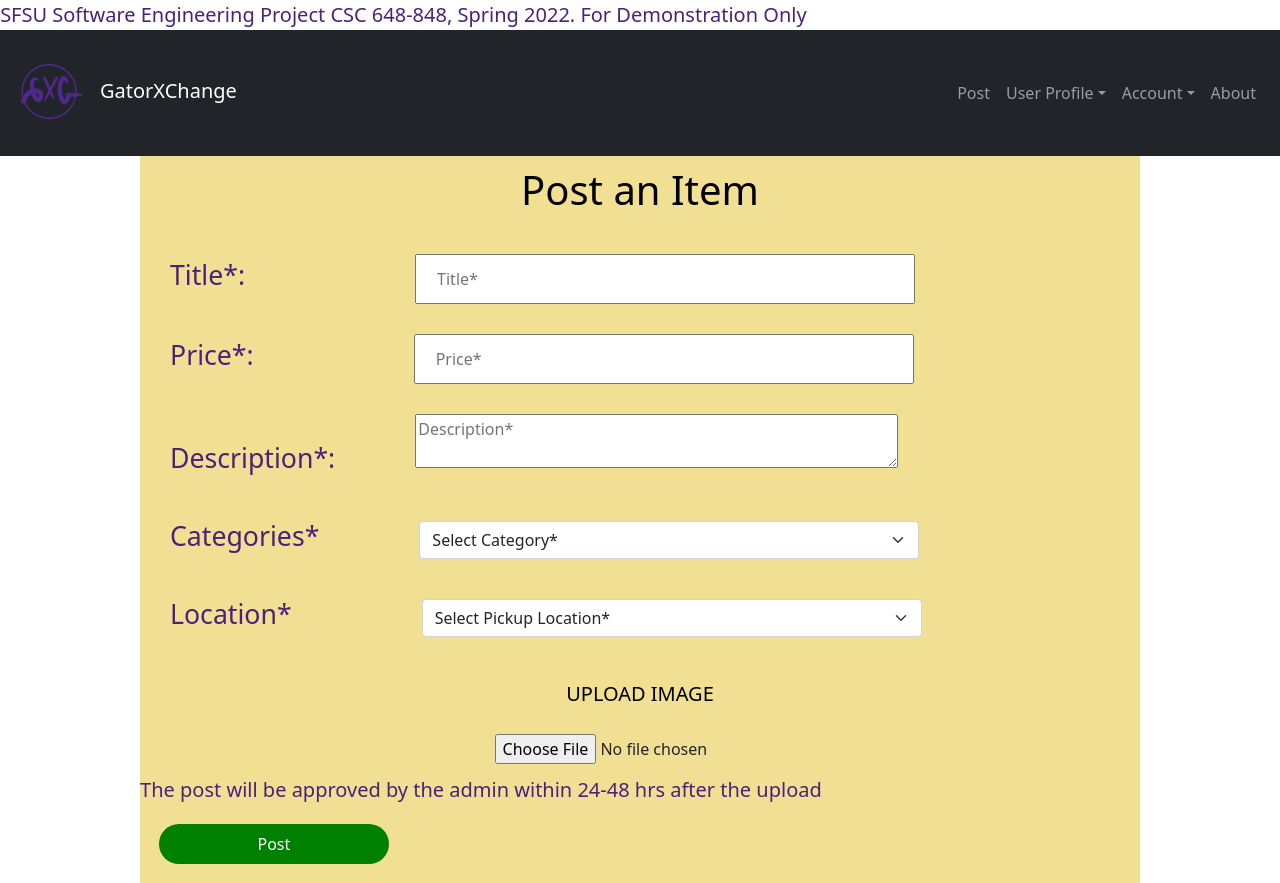
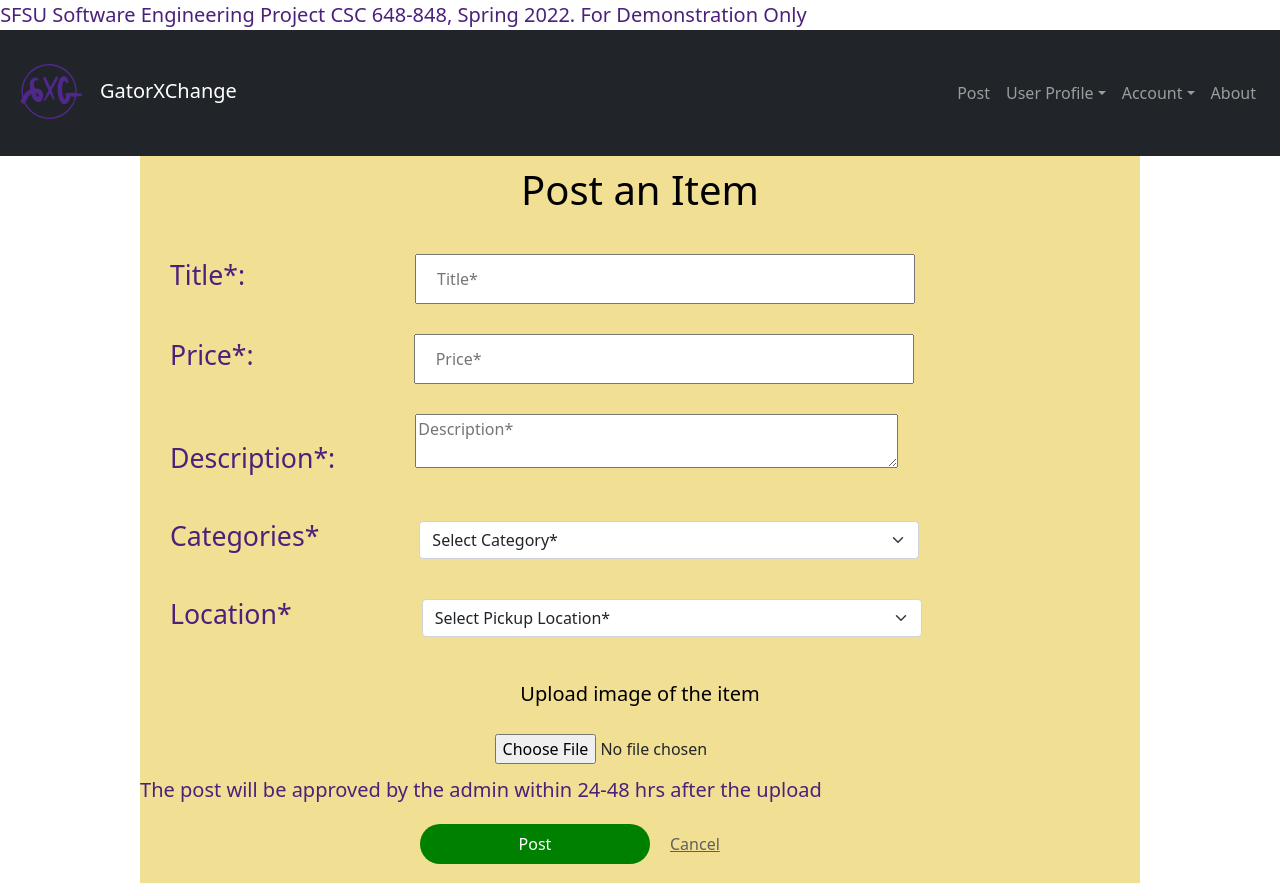
Before and after one commit to DrashtiShah23/online-marketplace-GatorXchange, a React (Create React App) app in the folder application/client/: page /Post in a window 1280 px wide. Built offline with nearby package versions, Linux system fonts and the light colour scheme.

Commit message:
Aligned the buttons to proper place according to eye directions and guiding the users for minimalistic errors for post or cancel

```diff
--- a/application/client/src/pages/Post.js
+++ b/application/client/src/pages/Post.js
@@ -1,6 +1,16 @@
+/*****************************************************
+ * Purpose: Allows the user to create an account on the
+ * GatorXchange website by filling out the registration
+ * form. The users enter sfsu id, SFSU email along with
+ * username and password and so they are verified to
+ * create and use the website, hence ensuring safety for SFSU
+ * staff, students and faculty.
+ * Error Messages: None
+ * Author: Mary Tangog, Drashti Shah
+ *****************************************************/
 import React, { useState } from "react";
+import Form from 'react-bootstrap/Form'
 import { Link } from "react-router-dom";
-import Form from 'react-bootstrap/Form'
 import '../css/post.css';
 import axios from "axios";
 
@@ -13,7 +23,50 @@ const Post = () => {
   const [check, setcheckboxvalue] = useState(false);
   const uploadFileEle = document.getElementById("fileInput");
 
+  // Event handler for submitting the post information to send to backend
+  const handleSubmit = (e) => {
+    // Don't refresh the page upon submitting post queries
+    e.preventDefault();
+    // Prevents form from being submitted if form is not valid
 
+    // Create post parameters that will be used for SQL queries into the database
+    const postData = {
+      title: title,
+      category: category,
+      price: price,
+      description: description,
+    };
+    // Send a POST request to the server
+    axios
+      .post("/post", postData)
+      .then((res) => {
+        // If status is OK, redirect user to the home page
+        if (res.status === 200) {
+          // For checking data is correct in inspector
+          console.log("Data submitted is:");
+          console.log(postData);
+          console.log("Title input is: " + postData.username);
+          console.log("Category input is " + postData.email);
+          console.log("Price input is " + postData.password);
+          console.log("Description input is " + postData.id);
+
+          // Redirect to the home page after successfully creating an account
+          window.location = "/";
+        }
+      })
+      .catch((err) => {
+        if (err.response) {
+          console.log("Server status is: " + err.response.status);
+        } else if (err.request) {
+          console.log(err.request);
+          console.log("Network error or server is offline");
+        }
+        console.log("Upload of the post failed :(");
+        console.log(err);
+      });
+  };
+
+/** Creating a post form where the user enters the details of the post */
   return (
     <div className="container">
       <div className="field-Post">
@@ -28,13 +81,13 @@ const Post = () => {
             onBlur={(e) => (e.target.placeholder = "Title required!")}
             required
             value={title}
-            onChange={(e) => setTitle(e.target.value)}
+            onChange={(e) => setTitle(e.target.value)} /** setting the title by using the event handler e */
           />
           </div>
-          {/* <label htmlFor="title">Title*</label> */}
+
         </div>
         <div id="post-label">
-          <Form.Label>Price*: </Form.Label>
+          <Form.Label>Price*:</Form.Label>
           <div className="post-price">
           <input
             value="price" placeholder="Price*"
@@ -43,11 +96,11 @@ const Post = () => {
             pattern="[0-9]*"
             value={val}
             onChange={(e) =>
-              setPrice((v) => (e.target.validity.valid ? e.target.value : v))
+              setPrice((v) => (e.target.validity.valid ? e.target.value : v)) /** setting the price by using the event handler e */
             }
           />
           </div>
-          {/* <label htmlFor="price">Price*</label> */}
+
         </div>
         <div id="post-label">
           <Form.Label>Description*: </Form.Label>
@@ -57,9 +110,8 @@ const Post = () => {
             onBlur={(e) => (e.target.placeholder = "Description required!")}
             required
             value={description}
-            onChange={(e) => setDescription(e.target.value)}
+            onChange={(e) => setDescription(e.target.value)} /** setting the description by using the event handler e */
           />
-          {/* <label htmlFor="description">Description*</label> */}
         </div>
         <div id="post-label">
           <Form.Label> Categories* </Form.Label>
@@ -69,16 +121,7 @@ const Post = () => {
             <option value="Electronics">Electronics</option>
             <option value="Clothes">Clothes</option>
         </Form.Select>
-          {/*<input
-            type="category" placeholder="Category*"
-            onFocus={(e) => (e.target.placeholder = "")}
-            onBlur={(e) => (e.target.placeholder = "Category required!")}
-            required
-            class="text-input"
-            value={category}
-            onChange={(e) => setCategory(e.target.value)}
-          />
-          { <label htmlFor="category">Category*</label> */}
+
         </div>
         <div id="post-label">
           <Form.Label>Location* </Form.Label>
@@ -94,15 +137,19 @@ const Post = () => {
           </div>
         </div>
         <div className="upload-img">
-          <h5>UPLOAD IMAGE</h5>
-          {/* <label for="avatar"style={{ textalign: 'center',background:"lightgrey", padding:"5px 10px" }}>Choose a photo of item to upload:  </label> */}
+          <h5>Upload image of the item</h5>
+
           <input  type="file"
             id="avatar" name="avatar"
             accept="image/png, image/jpeg"/>
         </div>
 
         <p>The post will be approved by the admin within 24-48 hrs after the upload</p>
-        <button className="registerButton">Post</button>
+        <button className="postButton" onSubmit={handleSubmit}>Post</button>
+        {/* Having a cancel link so users can be directed to home page */}
+        <Link className ="cancel-link"to ="/" c>Cancel</Link>
+        <div></div>
+        <div></div>
 
     </div>
   </div>
```
